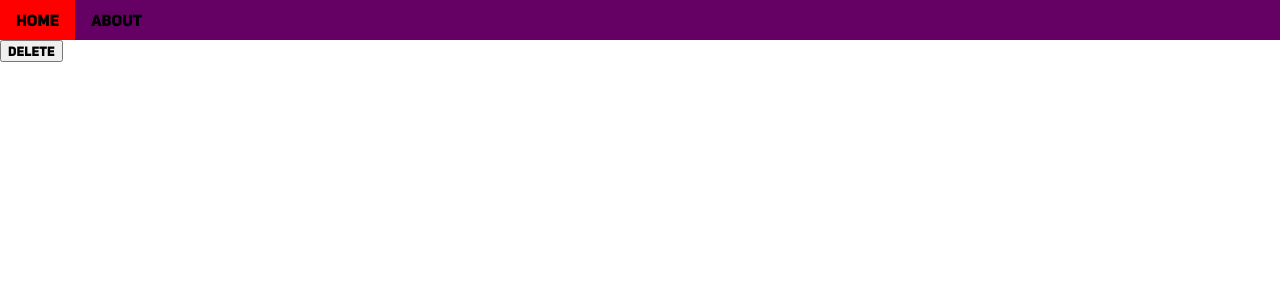
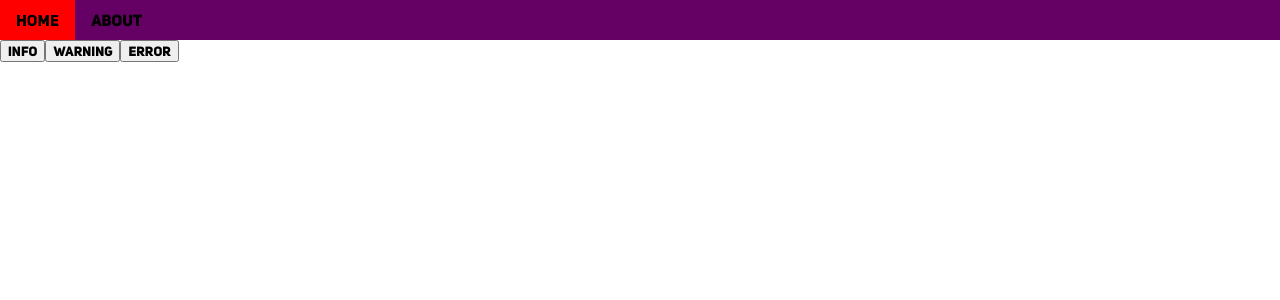
Before and after one commit to Elias-Traunbauer/school_collab, a Next.js app: page /dialog_test in a window 1280 px wide. Shown: the top 300 px of the page. Built offline with nearby package versions, Linux system fonts and the light colour scheme; no server answers.

Commit message:
404 page and dialog tweak

```diff
--- a/components/Dialog.js
+++ b/components/Dialog.js
@@ -25,7 +25,7 @@ export function DecisionDialog({children, title = "Information", confirmCallback
         }
     }
 
-    let color = type == "info" ? "#502ff6" : type == "warning" ? "yellow" : type == "error" ? "red" : "green";
+    let color = type == "info" ? "#727272" : type == "warning" ? "#c87b24" : type == "error" ? "red" : "green";
 
     return (
         <>
@@ -45,7 +45,7 @@ export function DecisionDialog({children, title = "Information", confirmCallback
     );
 }
 
-export function showDecisionDialog(title, message, confirmCallback, cancelCallback) {
+export function showDecisionDialog(title, message, type, confirmCallback, cancelCallback) {
     window.dialog_click_outside = false;
     const dialog_container = document.getElementById("dialog_container");
     if (window.dialog_id == undefined) {
@@ -55,7 +55,7 @@ export function showDecisionDialog(title, message, confirmCallback, cancelCallba
     window.dialog_id = window.dialog_id + 1;
     const dialog_root = createRoot(dialog_container);
     dialog_root.render(
-        <DecisionDialog title={title} confirmCallback={confirmCallback} cancelCallback={cancelCallback} id={id}>
+        <DecisionDialog title={title} confirmCallback={confirmCallback} cancelCallback={cancelCallback} id={id} type={type}>
             {message}
         </DecisionDialog>
     );
--- a/pages/dialog_test.js
+++ b/pages/dialog_test.js
@@ -5,7 +5,9 @@ export default function Test () {
 
     return (
         <>
-            <button onClick={() => showDecisionDialog("Test", "This is the test with the number ", () => {}, () => {})}>Delete</button>
+            <button onClick={() => showDecisionDialog("Test", "This is the test with the number ", "info", () => {}, () => {})}>Info</button>
+            <button onClick={() => showDecisionDialog("Test", "This is the test with the number ", "warning", () => {}, () => {})}>Warning</button>
+            <button onClick={() => showDecisionDialog("Test", "This is the test with the number ", "error", () => {}, () => {})}>Error</button>
         </>
     );
 
--- a/styles/Dialog.module.css
+++ b/styles/Dialog.module.css
@@ -53,7 +53,7 @@
 }
 
 .dialog_background > .dialog {
-    background-color: var(--color_main);
+    background-color: var(--background_3);
     border-radius: 1em;
     min-width: 30em;
     display: flex;
@@ -88,11 +88,11 @@
     cursor: pointer;
     color: black;
     transition: 0.5s;
-    background-color: rgb(233, 233, 233);
+    background-color: rgb(220, 220, 220);
 }
 
 .dialog_background > .dialog > .dialog_buttons > button:hover {
-    background-color: rgb(160, 160, 160);
+    background-color: white;
 }
 
 .dialog_background > .dialog > .dialog_buttons > :nth-child(1) {
--- a/styles/globals.scss
+++ b/styles/globals.scss
@@ -28,6 +28,11 @@ body {
 a {
   color: inherit;
   text-decoration: none;
+  transition: 0.5s;
+}
+
+a:hover {
+  filter: brightness(150%);
 }
 
 * {
```
Also changed, not shown: pages/404.js (added, +13 -0 lines).
